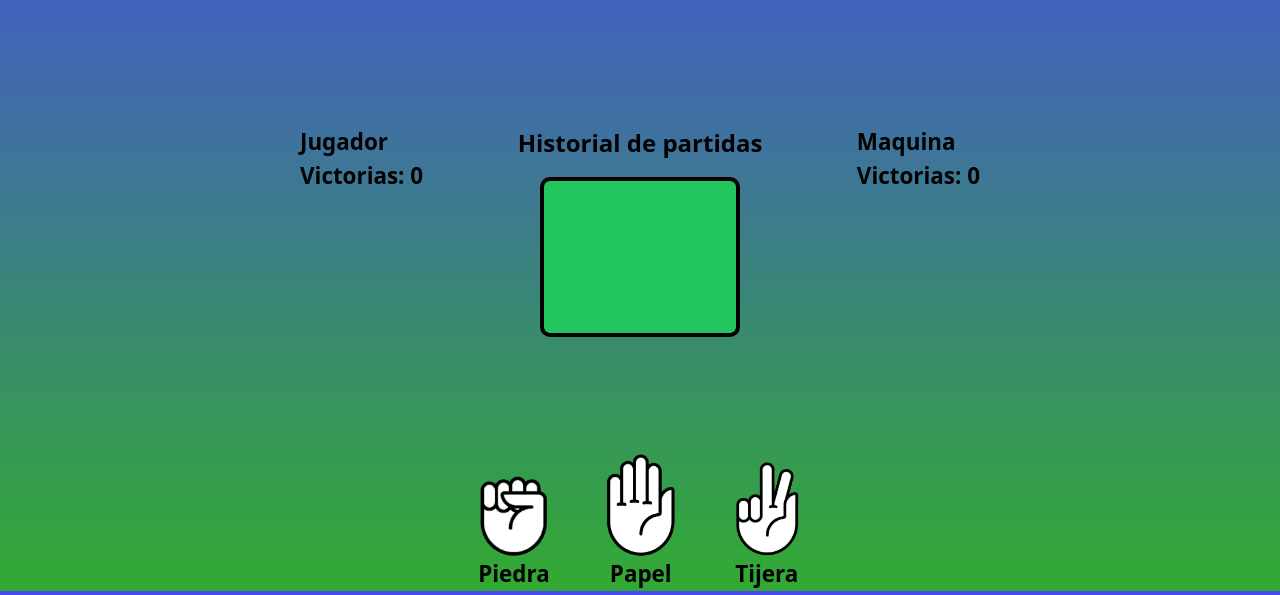
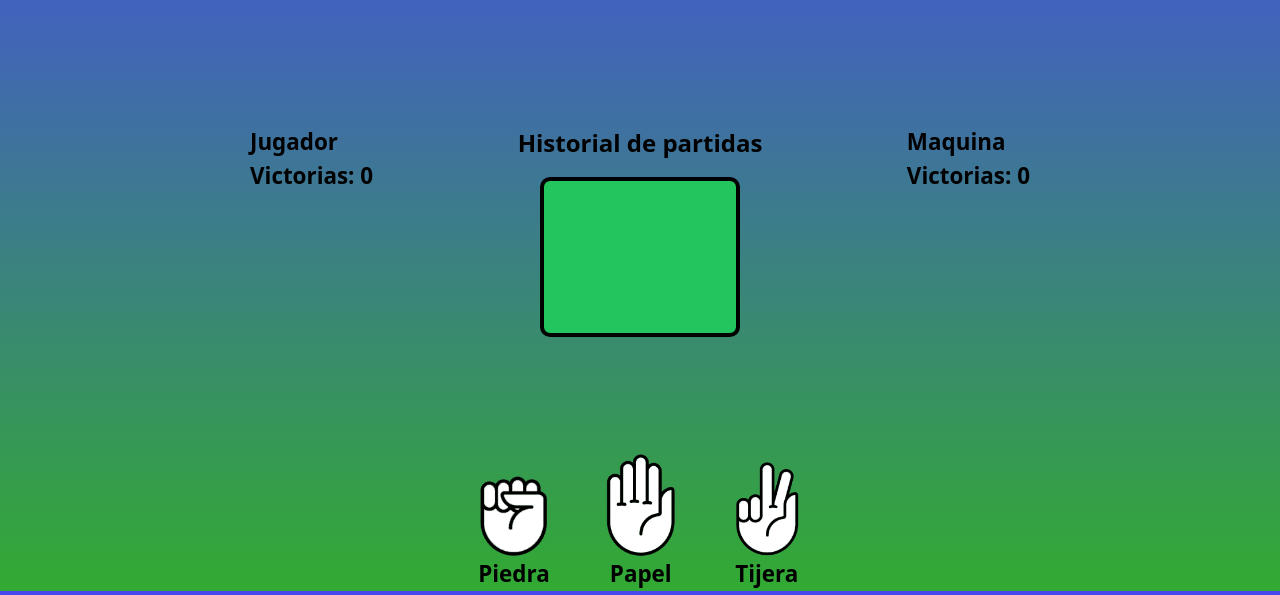
Before and after one commit to Habiesu/Piedra-papel-o-tijera, a plain HTML site: page index.html in a window 1280 px wide. Shown: the part 209-804 px from the top of the page. Drawn offline with nearby package versions, Linux system fonts and the light colour scheme.

Commit message:
Update 1.0.2
improve visual interfaz

```diff
--- a/index.html
+++ b/index.html
@@ -20,7 +20,7 @@
 
     <!-- Acá están los datos del usuario y de la maquina -->
 
-    <div class="md:mx-[110px] md:my-[128px] lg:mx-[300px]">
+    <div class="md:mx-[110px] md:my-[128px] lg:mx-[200px] xl:mx-[250px] 2xl:mx-[400px]">
         <div class="md:flex md:flex-row md:justify-between md:items-start flex flex-col items-center gap-10 mt-10">
                 <!-- Player Scoreboard -->
             <div id="player-info-container" class="flex flex-col ">
```
Also changed, not shown: index.js (+2 -5 lines).
